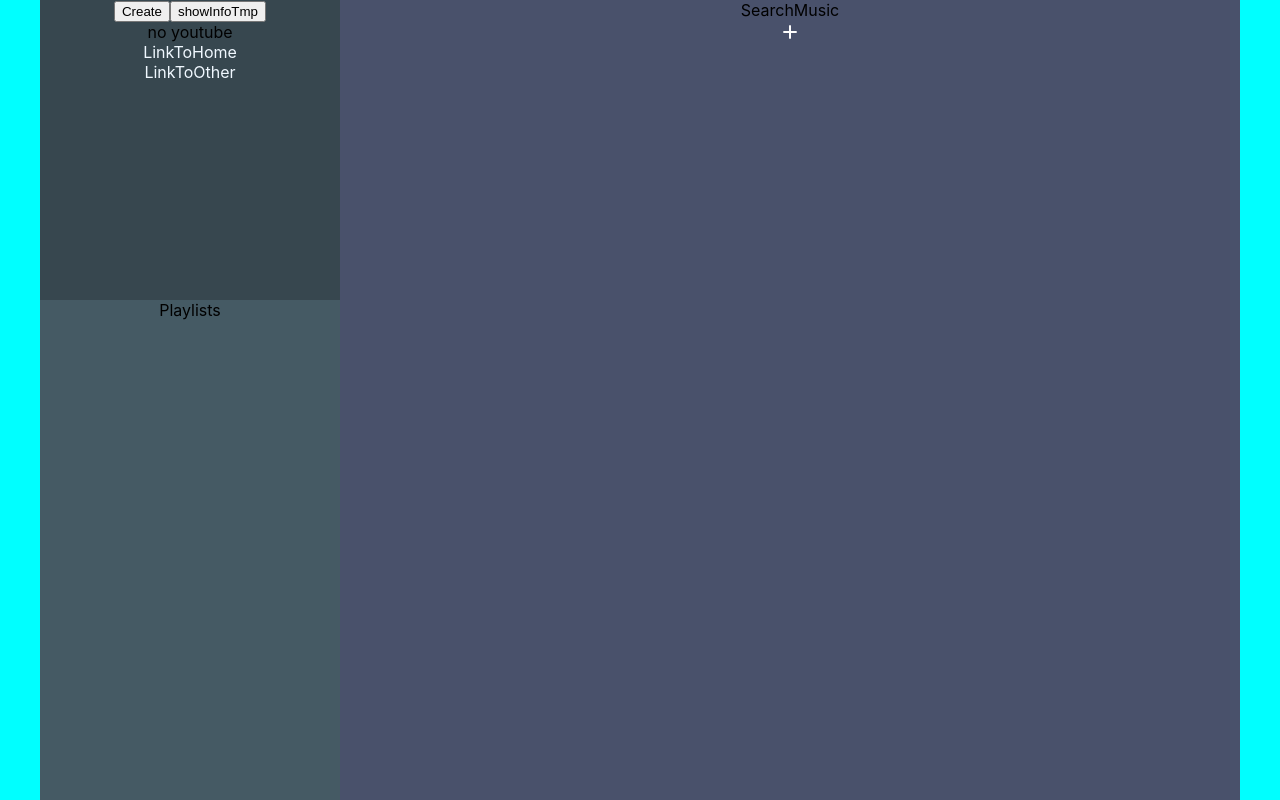
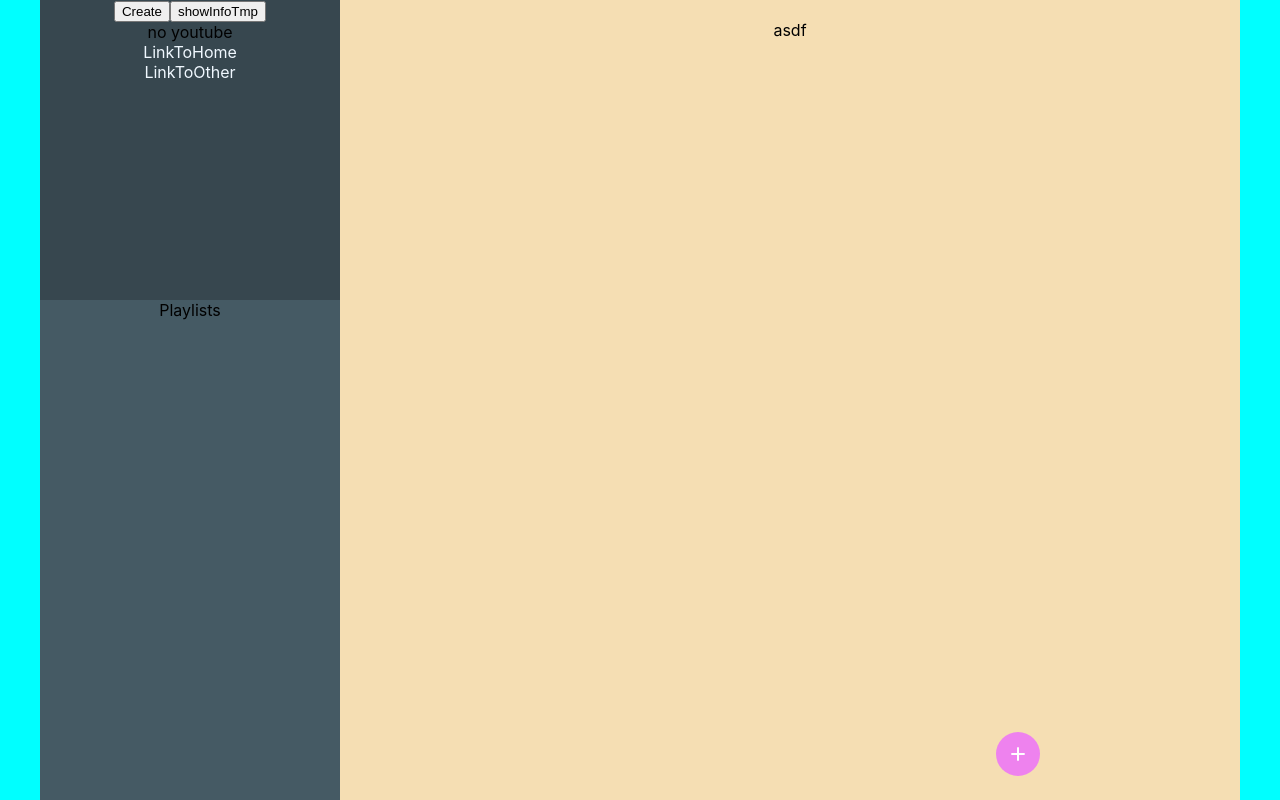
Before and after one commit to d-oo/ytmusic, a React (Create React App) app: page / in a window 1280 px wide. Built offline with nearby package versions, Linux system fonts and the light colour scheme.

Commit message:
0603 tmp

```diff
--- a/src/components/AddMusic.js
+++ b/src/components/AddMusic.js
@@ -17,6 +17,7 @@ export default function AddMusic({ from, isAddMusicOn, setIsAddMusicOn }) {
   const [videoDuration, setVideoDuration] = useState("");
   const [isArtistNone, setIsArtistNone] = useState(false);
   const [recommendedArtist, setRecommendedArtist] = useState([]);
+  const [recommendedTag, setRecommendedTag] = useState([]);
   const db = useRef();
 
   //****************************************//
@@ -151,14 +152,22 @@ export default function AddMusic({ from, isAddMusicOn, setIsAddMusicOn }) {
     const store = db.current
       .transaction("music", "readwrite")
       .objectStore("music");
-    const artistToArray = artist.split(",").map((str) => str.trim());
-    const tagToArray = tag.split(",").map((str) => str.trim());
+    const artistArray = [
+      ...new Set(
+        artist.split(",").map((str) => str.trim().replace(/ +(?= )/g, ""))
+      ),
+    ];
+    const tagArray = [
+      ...new Set(
+        tag.split(",").map((str) => str.trim().replace(/ +(?= )/g, ""))
+      ),
+    ];
     const addReq = store.add({
       title: title,
-      artist: artistToArray,
+      artist: artistArray,
       videoId: videoId,
       category: category,
-      tag: tagToArray,
+      tag: tagArray,
       duration: videoDuration,
       playCount: 0,
       recentPlay: 0,
@@ -191,7 +200,7 @@ export default function AddMusic({ from, isAddMusicOn, setIsAddMusicOn }) {
         item.replace(/\./g, "").replace(/ /g, "")
       );
       const store = db.current
-        .transaction("music", "readwrite")
+        .transaction("music", "readonly")
         .objectStore("music");
       const cursorReq = store.index("artist").openCursor(null, "nextunique");
       cursorReq.onsuccess = () => {
@@ -210,13 +219,50 @@ export default function AddMusic({ from, isAddMusicOn, setIsAddMusicOn }) {
           if (count < 5) {
             cursor.continue();
           }
+        }
+      };
+    };
+    recommendArtists();
+  }, [artist]);
+
+  useEffect(() => {
+    const recommendTags = () => {
+      setRecommendedTag([]);
+      if (tag === "") {
+        return;
+      }
+      let count = 0;
+      const tagArr = tag.split(",");
+      const tagArray = tagArr.map((item) =>
+        item.replace(/\./g, "").replace(/ /g, "")
+      );
+      const store = db.current
+        .transaction("music", "readonly")
+        .objectStore("music");
+      const cursorReq = store.index("tag").openCursor(null, "nextunique");
+      cursorReq.onsuccess = () => {
+        const cursor = cursorReq.result;
+        if (cursor) {
+          const dbStr = cursor.key.replace(/\./g, "").replace(/ /g, "");
+          const lastTag = tagArray[tagArray.length - 1];
+          if (
+            dbStr.includes(lastTag) &&
+            dbStr !== tagArr[tagArr.length - 1] &&
+            lastTag !== ""
+          ) {
+            setRecommendedTag((prev) => [...prev, cursor.key]);
+            count += 1;
+          }
+          if (count < 5) {
+            cursor.continue();
+          }
         } else {
           console.log("end");
         }
       };
     };
-    recommendArtists();
-  }, [artist]);
+    recommendTags();
+  }, [tag]);
 
   //****************************************//
   //
@@ -322,7 +368,7 @@ export default function AddMusic({ from, isAddMusicOn, setIsAddMusicOn }) {
           </label>
         ) : null}
       </div>
-      <div id={styles.recommendContainer}>
+      <div className={styles.recommendContainer}>
         {recommendedArtist.map((item, index) => (
           <div
             key={"new" + index}
@@ -351,6 +397,21 @@ export default function AddMusic({ from, isAddMusicOn, setIsAddMusicOn }) {
         placeholder="Tag"
         spellCheck="false"
       />
+      <div className={styles.recommendContainer}>
+        {recommendedTag.map((item, index) => (
+          <div
+            key={"new" + index}
+            className={styles.recommend}
+            onClick={() => {
+              const tagArray = tag.split(",");
+              tagArray[tagArray.length - 1] = item;
+              setTag(tagArray.join(","));
+            }}
+          >
+            {item}
+          </div>
+        ))}
+      </div>
       <div>
         <span
           className="material-icons-round"
--- a/src/components/AddMusic.module.css
+++ b/src/components/AddMusic.module.css
@@ -6,13 +6,13 @@
   height: 100vh;
   box-sizing: border-box;
   padding: 16px;
-  z-index: 10;
   background: cornflowerblue;
   border-radius: 10px;
   overflow-y: auto;
   overflow-x: hidden;
 }
 #bigContainer::-webkit-scrollbar {
+  display: block;
   width: 5px;
 }
 #bigContainer::-webkit-scrollbar-track {
@@ -106,7 +106,7 @@ input[type="text"] {
   background: darkcyan;
 }
 
-#recommendContainer {
+.recommendContainer {
   display: flex;
   justify-content: center;
 }
--- a/src/components/SearchMusic.js
+++ b/src/components/SearchMusic.js
@@ -6,8 +6,7 @@ export default function SearchMusic() {
   const [isAddMusicOn, setIsAddMusicOn] = useState(false);
   const AddMusicOn = () => setIsAddMusicOn(true);
   return (
-    <div>
-      SearchMusic
+    <div id={styles.bigContainer}>
       <br />
       <span
         className="material-icons-round"
@@ -16,6 +15,7 @@ export default function SearchMusic() {
       >
         add
       </span>
+      <div>asdf</div>
       <AddMusic
         from="SearchMusic"
         isAddMusicOn={isAddMusicOn}
--- a/src/components/SearchMusic.module.css
+++ b/src/components/SearchMusic.module.css
@@ -1,4 +1,38 @@
+#bigContainer {
+  width: 900px;
+  height: 100vh;
+  box-sizing: border-box;
+  background: wheat;
+  overflow-y: auto;
+  overflow-x: hidden;
+}
+#bigContainer::-webkit-scrollbar {
+  display: block;
+  width: 5px;
+}
+#bigContainer::-webkit-scrollbar-track {
+  background-color: black;
+}
+#bigContainer::-webkit-scrollbar-thumb {
+  background: white;
+}
+#bigContainer::-webkit-scrollbar-thumb:hover {
+  background: darkgray;
+}
+#bigContainer::-webkit-scrollbar-thumb:active {
+  background: gray;
+}
+#bigContainer::-webkit-scrollbar-button {
+  display: none;
+}
+
 #addButton {
+  position: fixed;
+  bottom: 3vh;
+  right: 30vh;
   color: white;
+  background: violet;
+  border-radius: 100%;
+  padding: 10px;
   cursor: pointer;
 }
```
Also changed, not shown: 1 other file (tests, documents, lock files or other folders).
